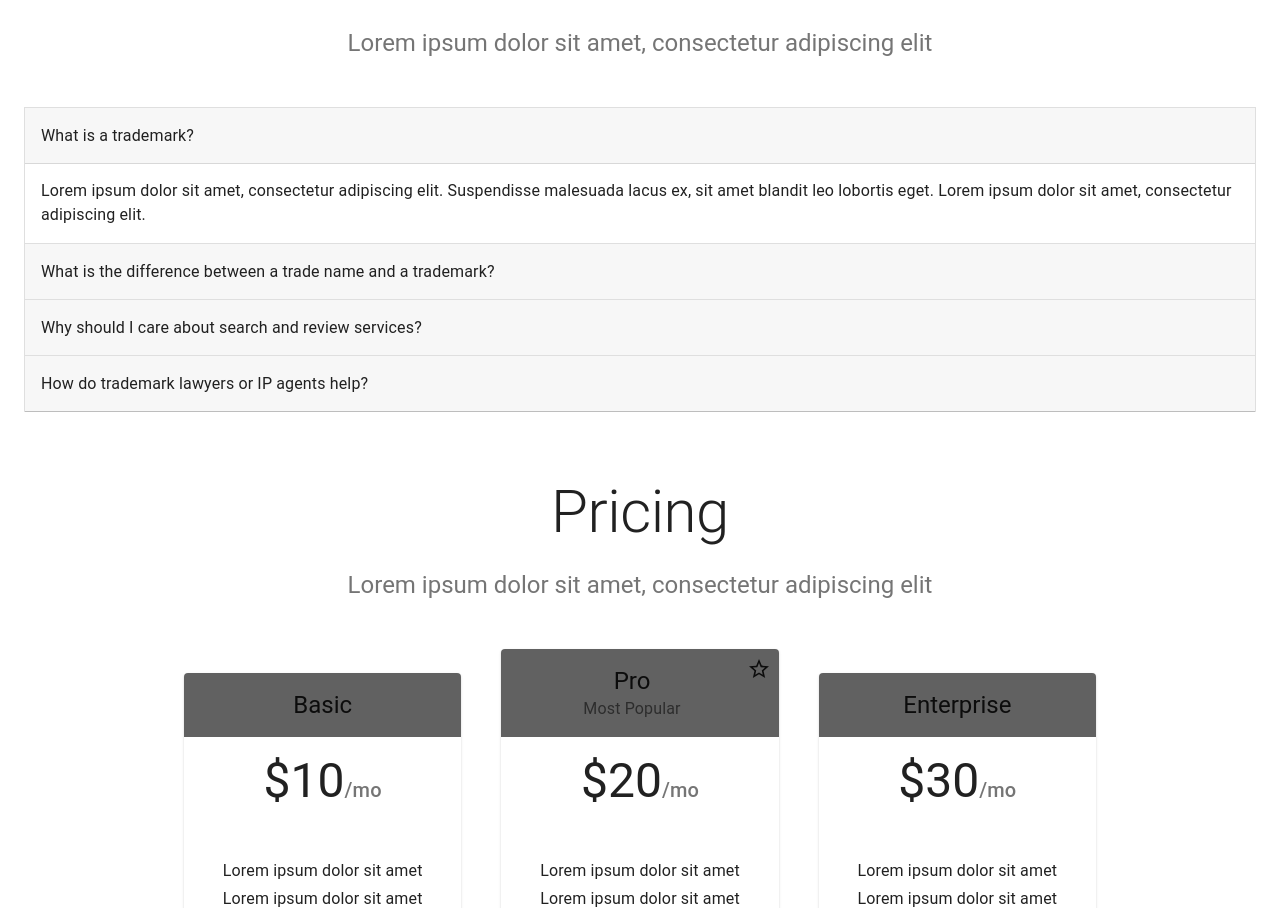
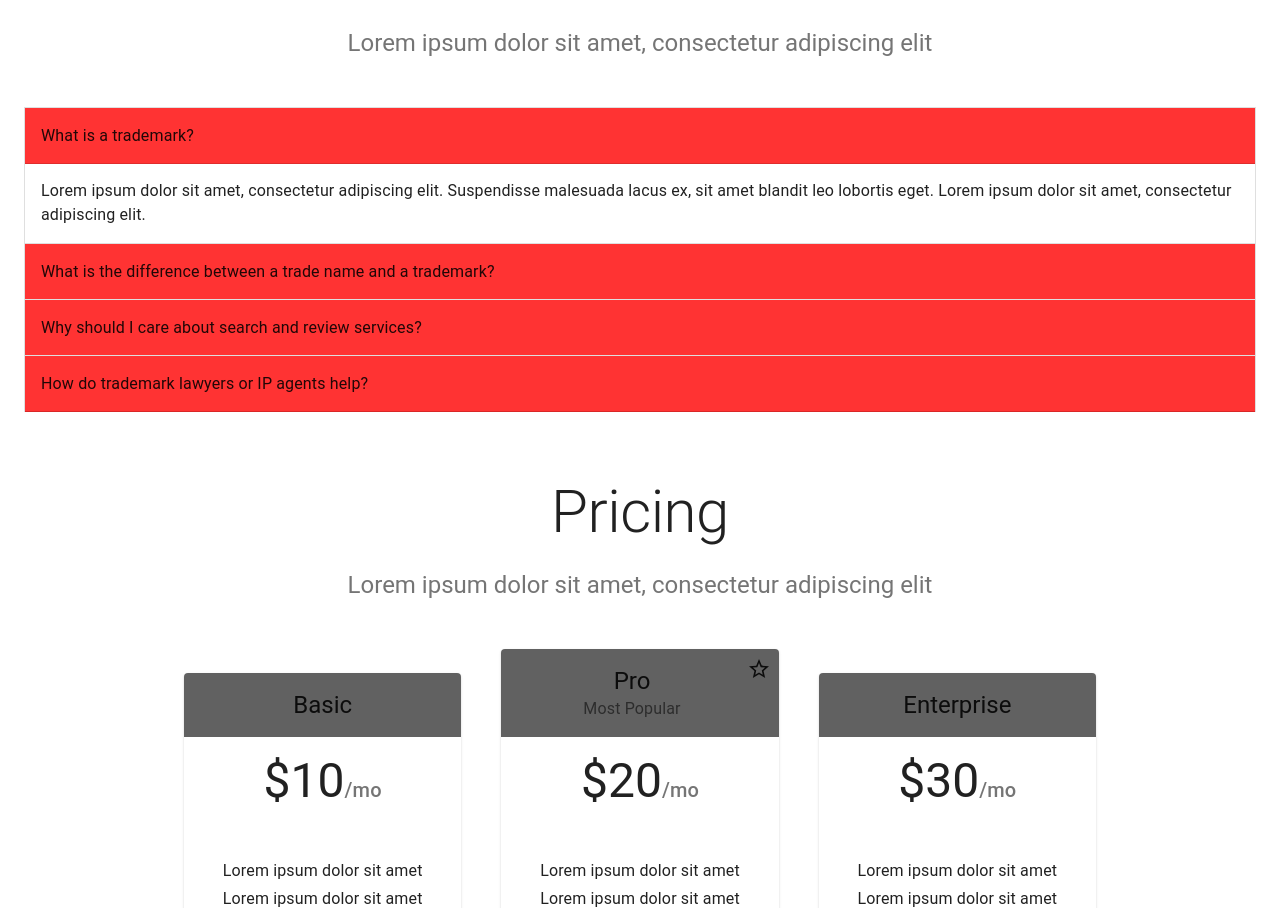
Before and after one commit to BCIT-SSD-2020-21/industry-project-checkmarks, a React (Create React App) app: page / in a window 1280 px wide. Shown: the part 1678-2586 px from the top of the page. Built offline with nearby package versions, Linux system fonts and the light colour scheme; no server answers.

Commit message:
color the header of the panel; #101

```diff
--- a/src/components/LandingPage/Faq.js
+++ b/src/components/LandingPage/Faq.js
@@ -48,7 +48,7 @@ const useStyles = makeStyles((theme) => ({
 
   const AccordionSummary = withStyles({
     root: {
-      backgroundColor: 'rgba(0, 0, 0, .03)',
+      backgroundColor: 'rgba(255, 0, 0, 0.8)',
       borderBottom: '1px solid rgba(0, 0, 0, .125)',
       marginBottom: -1,
       minHeight: 56,
```
